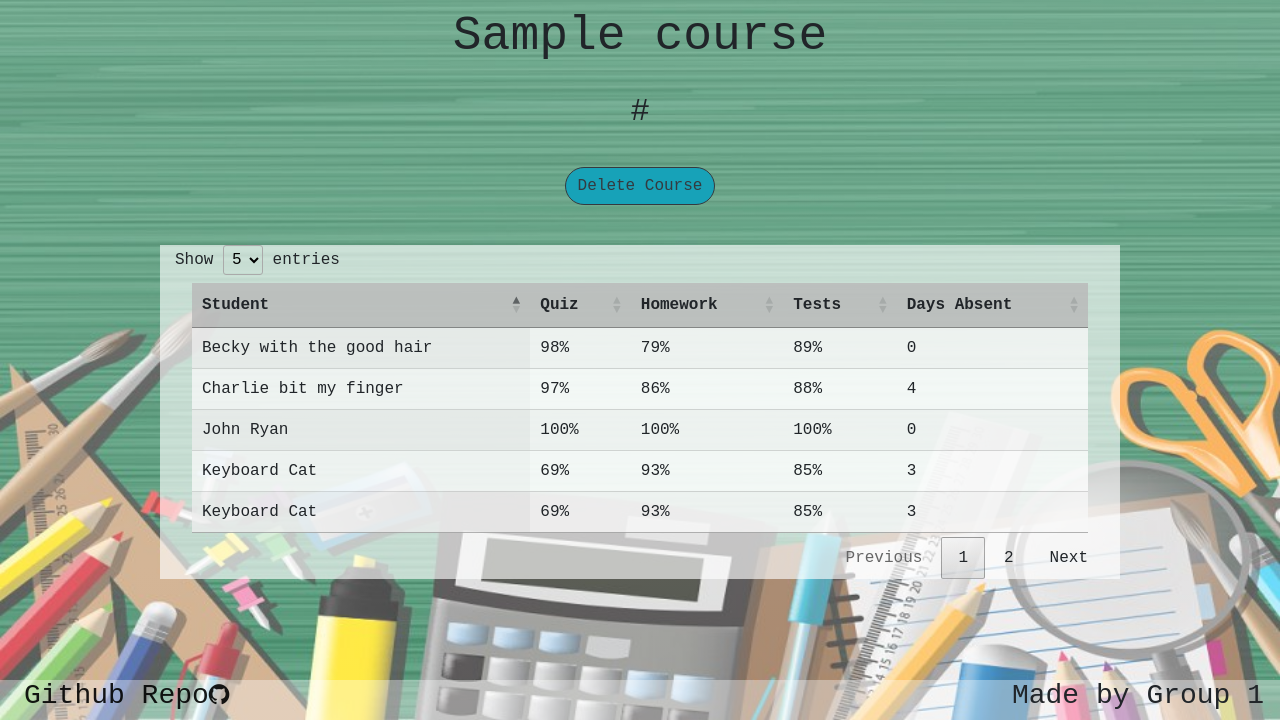
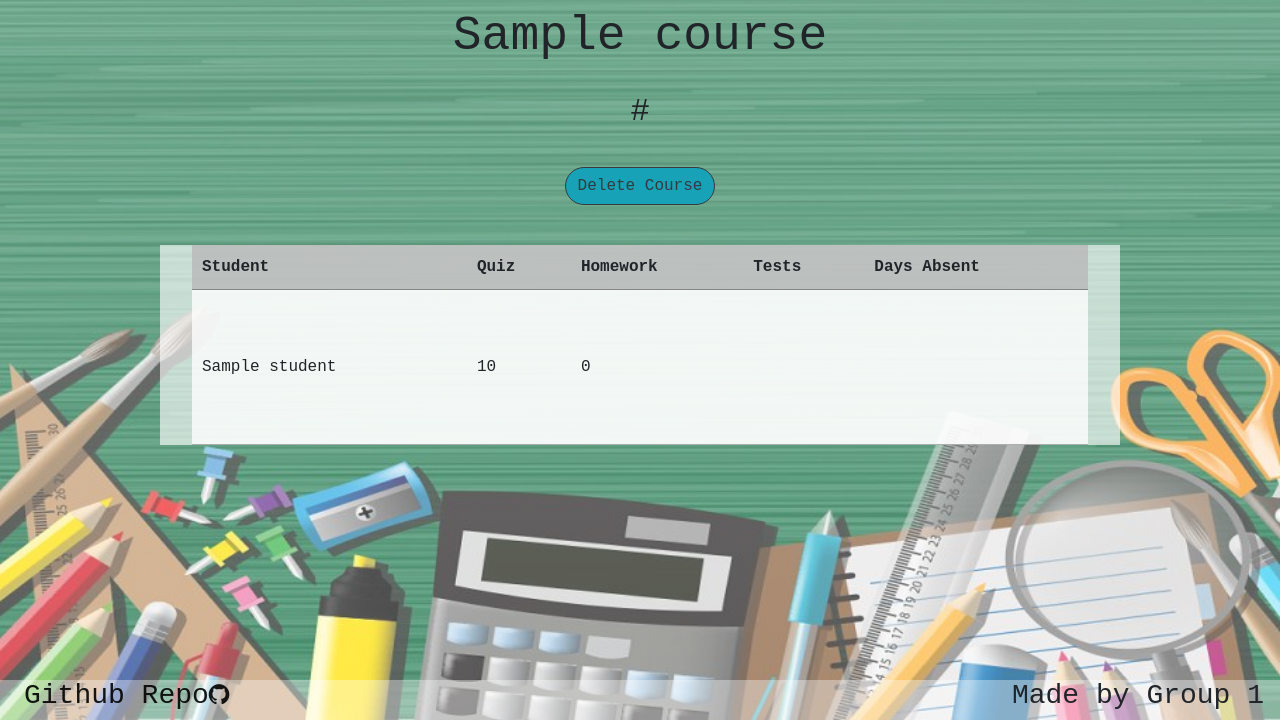
Before and after one commit to torreseam/Teachers-Grading-Book, a Node project: template views/singleclass.handlebars in a window 1280 px wide. Shown: the part 80-800 px from the top of the page. Run offline with Node 20 templates, Linux system fonts and the light colour scheme; the template is opened without the code that fills it: most values are stand-ins (such as "Sample title", 1, 10 or a date in 2020); some libraries are stand-ins or nearby versions.

Commit message:
students and grades

```diff
--- a/views/singleclass.handlebars
+++ b/views/singleclass.handlebars
@@ -22,70 +22,16 @@
       </tr>
     </thead>
     <tbody>
+      {{#each course.students as |student|}}
       <tr>
-        <td>Becky with the good hair</td>
-        <td>98%</td>
-        <td>79%</td>
-        <td>89%</td>
-        <td>0</td>
-      </tr>
-      <tr>
-        <td>Linda, Linda Listen</td>
-        <td>57%</td>
-        <td>65%</td>
-        <td>75%</td>
-        <td>5</td>
-      </tr>
-      <tr>
-        <td>Charlie bit my finger</td>
-        <td>97%</td>
-        <td>86%</td>
-        <td>88%</td>
-        <td>4</td>
-      </tr>
-      <tr>
-        <td>John Ryan</td>
-        <td>100%</td>
-        <td>100%</td>
-        <td>100%</td>
-        <td>0</td>
-      </tr>
-      <tr>
-        <td>Keyboard Cat</td>
-        <td>69%</td>
-        <td>93%</td>
-        <td>85%</td>
-        <td>3</td>
-      </tr>
-      <tr>
-        <td>Keyboard Cat</td>
-        <td>69%</td>
-        <td>93%</td>
-        <td>85%</td>
-        <td>3</td>
-      </tr>
-      <tr>
-        <td>Keyboard Cat</td>
-        <td>69%</td>
-        <td>93%</td>
-        <td>85%</td>
-        <td>3</td>
-      </tr>
-      <tr>
-        <td>Keyboard Cat</td>
-        <td>69%</td>
-        <td>93%</td>
-        <td>85%</td>
-        <td>3</td>
-      </tr>
-      <tr>
-        <td>Keyboard Cat</td>
-        <td>69%</td>
-        <td>93%</td>
-        <td>85%</td>
-        <td>3</td>
+        <td>{{student.name}}</td>
+          {{#each grades as |grade|}}
+            <td>{{grade.score}}</td>
+          {{/each}}
+          <td>0</td>
       </tr>
     </tbody>
+    {{/each}}
   </table>
 </div>
 
```
Also changed, not shown: controllers/home-routes.js (+10 -2 lines), db/seed.sql (added, +74 -0 lines), models/Grade.js (+38 -38 lines), models/Student.js (+26 -26 lines), models/index.js (+56 -4 lines).
